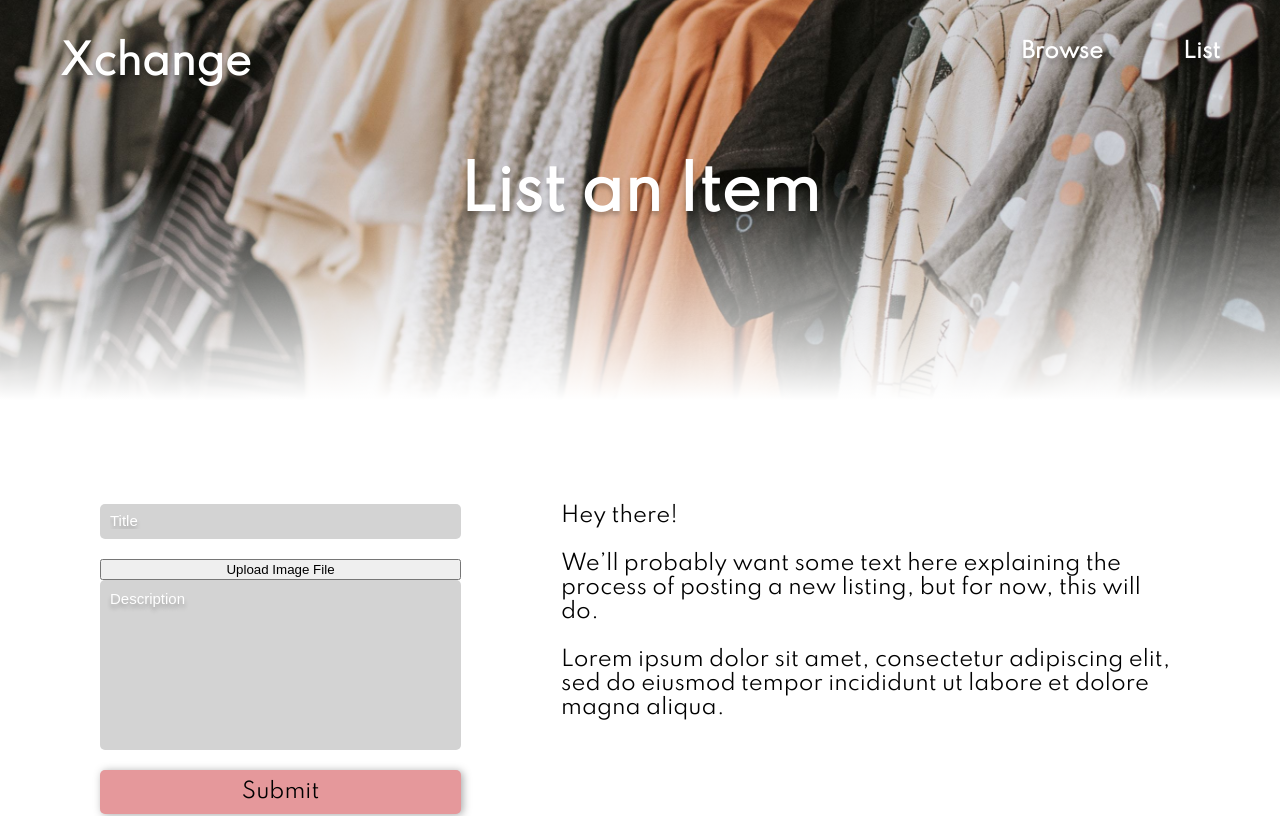
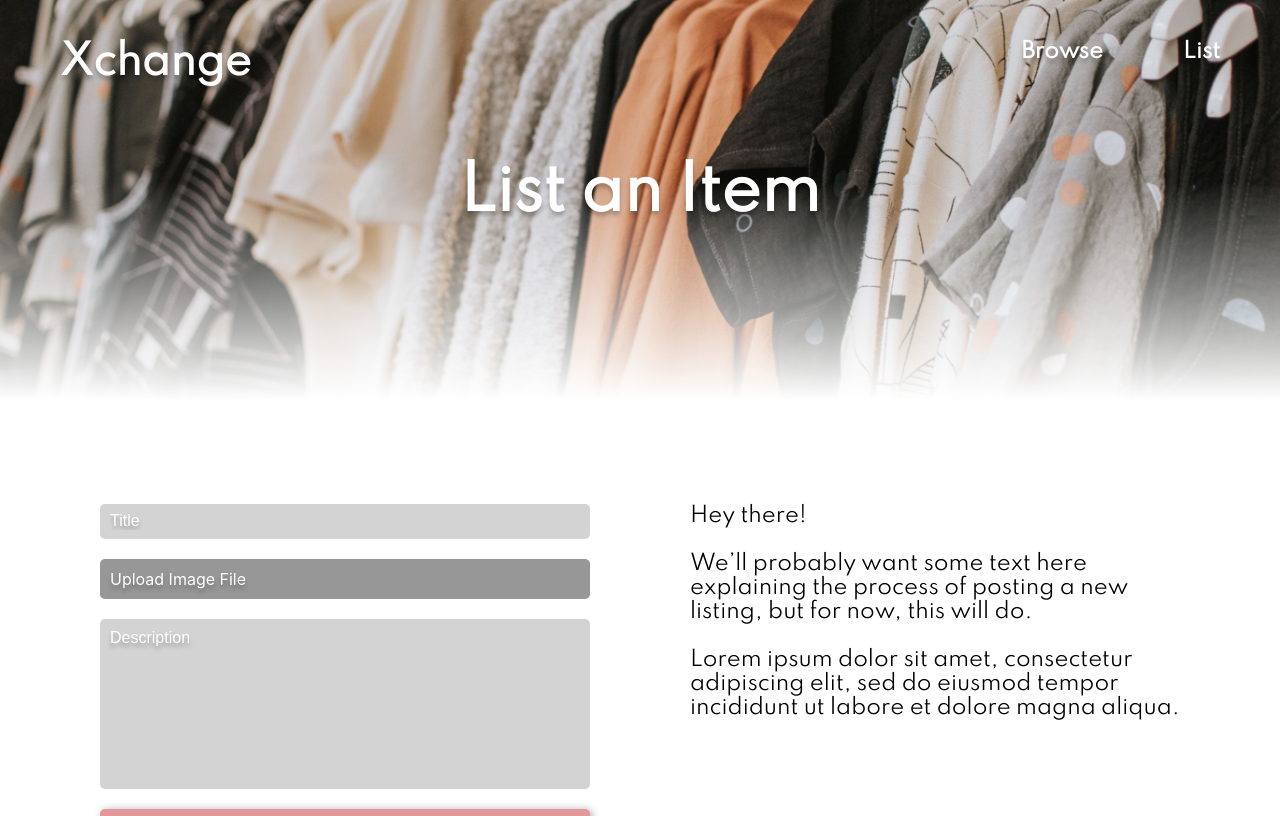
Before and after one commit to bergerm613/Xchange, a React (Create React App) app: page /newpost in a window 1280 px wide. Shown: the top 816 px of the page. Built offline with nearby package versions, Linux system fonts and the light colour scheme.

Commit message:
image file input

```diff
--- a/src/App.css
+++ b/src/App.css
@@ -158,8 +158,9 @@
 .form_container {
   display: flex;
   flex-direction: column;
-  width: 800px;
   margin-right: 100px;
+
+  flex: 1;
 }
 
 .input_title {
@@ -174,16 +175,20 @@
 .input_title::placeholder {
   color: white;
   text-shadow: 0px 4px 4px rgba(0, 0, 0, 0.25);
-  font-size: 15px;
+  font-size: 16px;
 }
 
 .image_file {
   margin-bottom: 20px;
-  background: lightgrey;
+  background: rgb(151, 151, 151);
   border: none;
   border-radius: 5px;
   padding: 10px;
-  color: transparent;
+  color: white;
+  text-shadow: 0px 4px 4px rgba(0, 0, 0, 0.25);
+}
+.image_file:hover {
+  background: rgb(90, 90, 90);
 }
 
 .description_text_area {
@@ -199,7 +204,7 @@
 .description_text_area::placeholder {
   color: white;
   text-shadow: 0px 4px 4px rgba(0, 0, 0, 0.25);
-  font-size: 15px;
+  font-size: 16px;
 }
 
 .submit_btn {
@@ -216,3 +221,7 @@
 .submit_btn:hover {
   background: #c58284;
 }
+
+.txt_paragraph {
+  flex: 1;
+}
--- a/src/NewPostPage.js
+++ b/src/NewPostPage.js
@@ -10,12 +10,11 @@ class NewPostPage extends Component {
       description: ''
     };
 
-    this.handleSubmit = this.handleSubmit.bind(this);
-
-    const hiddenFileInput = React.createRef();
+    this.handleSubmit = this.handleSubmit.bind(this)
+    this.uploadFile = this.uploadFile.bind(this)
   }
 
-  fileUploaded(event) {
+  uploadFile(event) {
     const file = event.target.files[0];
     this.setState({ imageFile: file });
   }
@@ -36,23 +35,25 @@ class NewPostPage extends Component {
               className="input_title"
               placeholder="Title"
               type="text"
-              required="true"
+              required={true}
               value={this.state.title}
               onChange={event => this.setState({ title: event.target.value })} />
 
-            <button onClick={this.fileUploaded}>Upload Image File</button>
-
+            <label htmlFor="fileUpload" className="image_file">
+              {this.state.imageFile === '' ? 'Upload Image File' : 'File Uploaded!'}
+            </label>
             <input
               style={{ display: 'none' }}
               type="file"
+              id="fileUpload"
               accept="image/png, image/jpeg"
-              ref={this.hiddenFileInput} />
+              onChange={this.uploadFile} />
 
             <textarea
               className="description_text_area"
               rows="10"
               cols="30"
-              required="true"
+              required={true}
               placeholder="Description"
               value={this.state.description}
               onChange={event => this.setState({ description: event.target.value })} />
```
